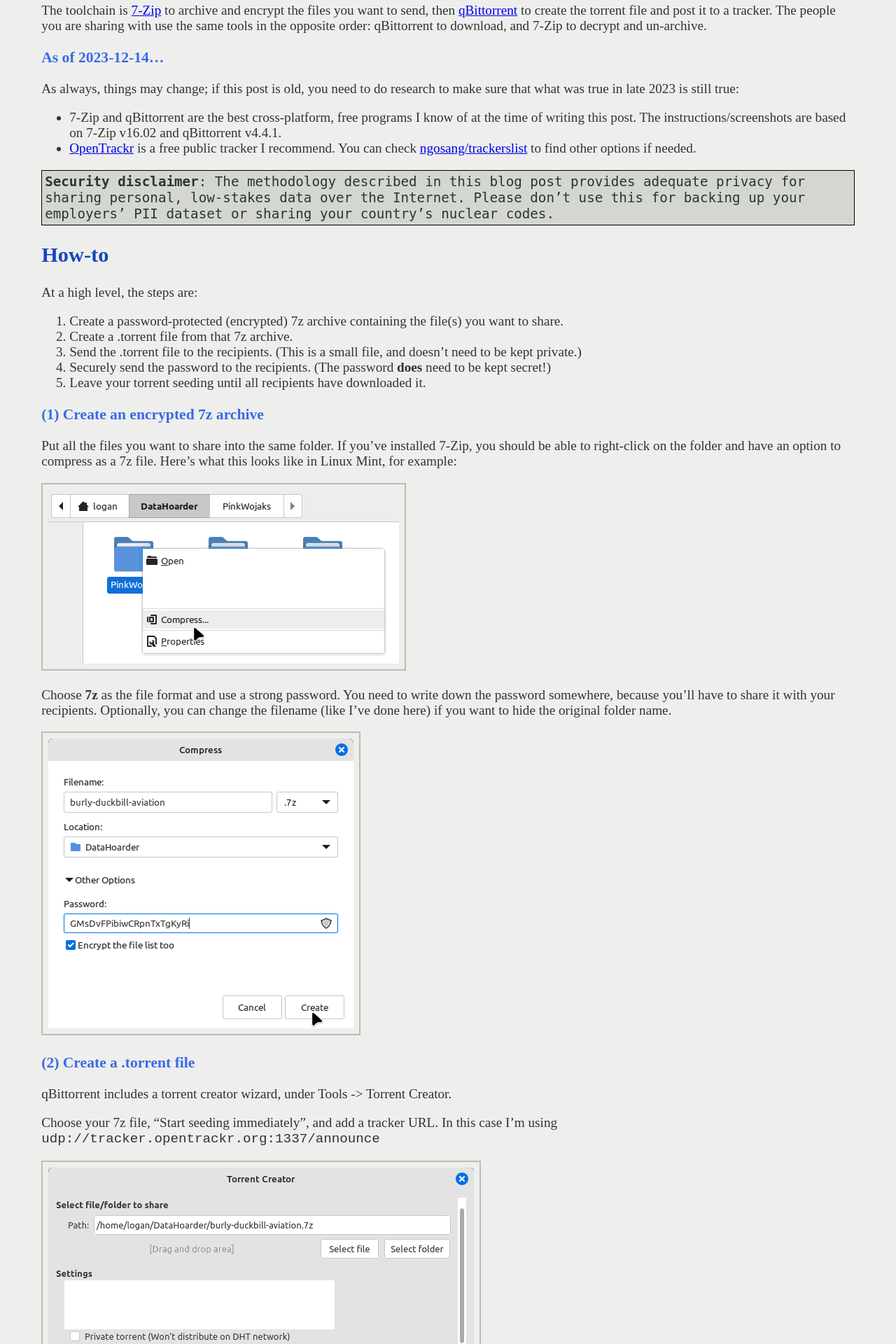
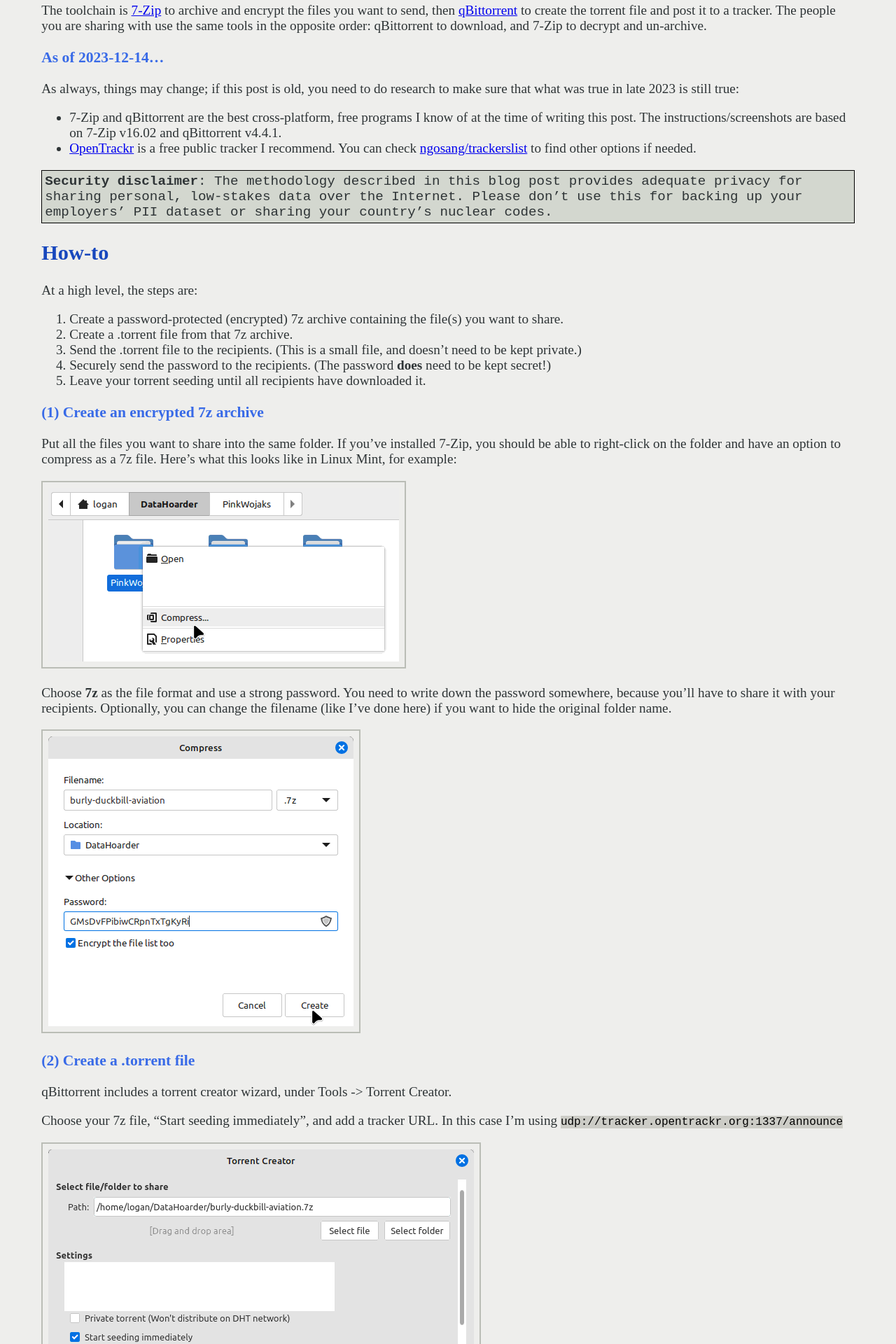
Before and after one commit to hoodlm/loganhooddotcom, a Jekyll site: the page built from _posts/2023-12-14-everyday-7zip-bittorrent.md, in a window 1280 px wide. Shown: the part 813-2733 px from the top of the page at 70% size. Built offline with Jekyll 4.4.1, drawn with Linux system fonts in a browser that asks for light colours.

Commit message:
[css] Code formatting

```diff
--- a/_sass/main.scss
+++ b/_sass/main.scss
@@ -1,8 +1,11 @@
 @use 'sass:color';
 
 $clr_bkgd: #eeeeec;
+$clr_bkgd_code: color.scale($clr_bkgd, $lightness: -15%);
 $clr_bkgd_box: #D3D7CF;
+
 $clr_text: #2e3436;
+$clr_code_text: #000000;
 
 $clr_h1: #0F2E7B;
 $clr_h2: color.scale($clr_h1, $lightness: 20%);
@@ -27,6 +30,18 @@
   padding-bottom: 0.0rem;
   padding-top: 0.5rem;
   font-size: 1.20rem;
+}
+
+code {
+  font-family: "Courier New", mono;
+  font-size: 1.00rem;
+  background-color: $clr_bkgd_code;
+  color: $clr_code_text;
+}
+
+.highlight {
+  background-color: $clr_bkgd_code;
+  color: $clr_code_text;
 }
 
 ol, ul, li, p {
@@ -64,7 +79,7 @@
 }
 
 .serious-security-business {
-  font-family: mono;
+  font-family: "Courier New", mono;
   background-color: $clr_bkgd_box;
   color: #2e3436;
   padding: 0.25rem;
```
